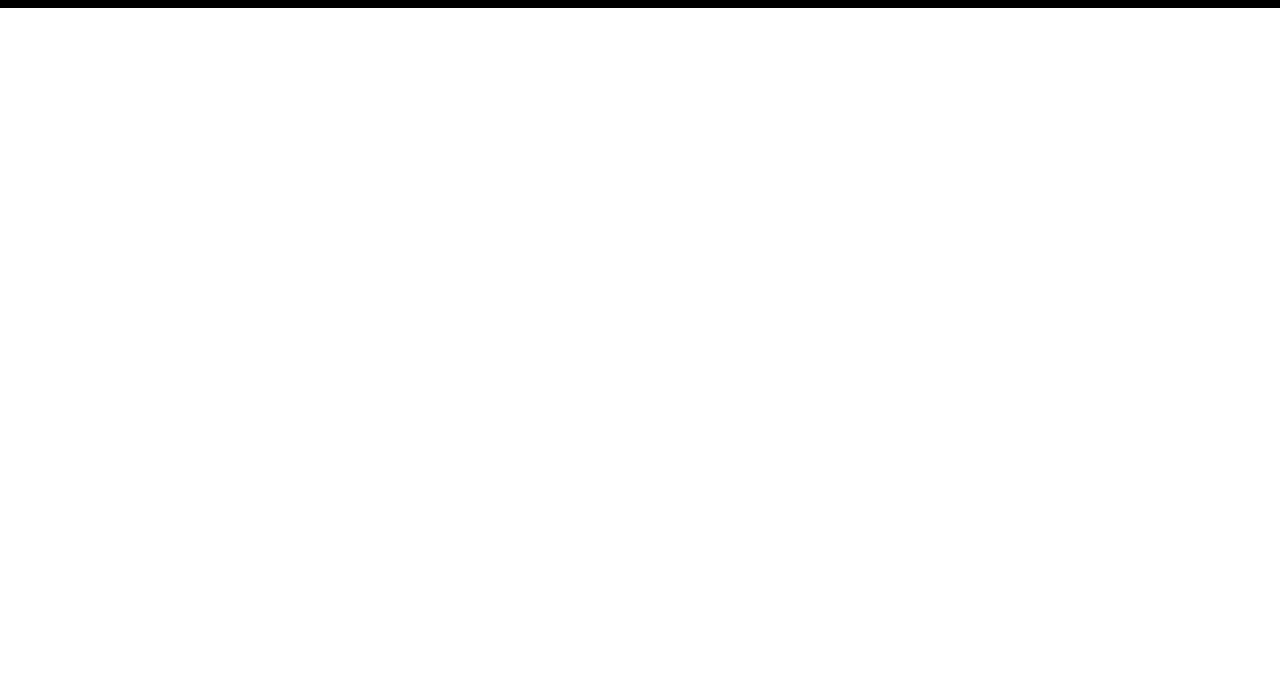
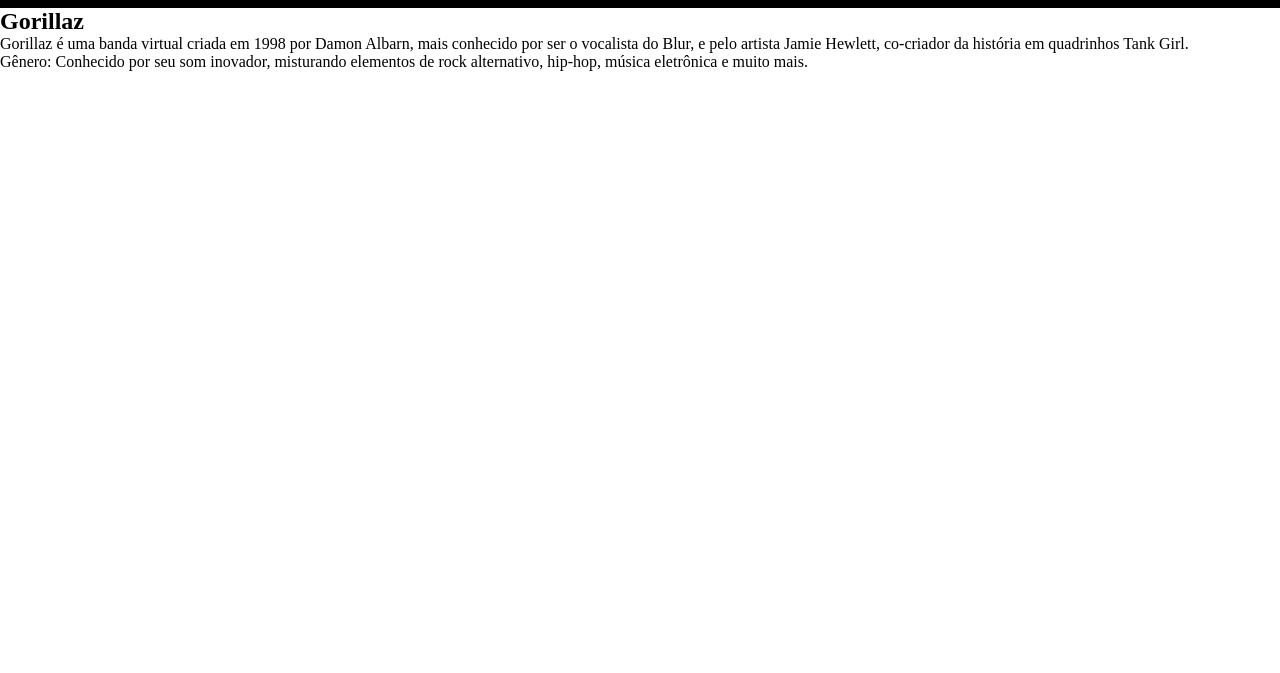
Before and after one commit to ZKdaPani/primeiro-siteescola, a plain HTML site: page index.html in a window 1280 px wide. Shown: the part 127-800 px from the top of the page. Drawn offline with Linux system fonts and the light colour scheme.

Commit message:
Add files via upload

```diff
--- a/index.html
+++ b/index.html
@@ -18,6 +18,10 @@
         <li class="cabecalho-lista-item">arts</li>
     </ul>
    </header>
-
+<section class="escola">
+    <h2 class="gorillaz-titulo">Gorillaz</h2>
+    <p class="gorillaz-texto-1">Gorillaz é uma banda virtual criada em 1998 por Damon Albarn, mais conhecido por ser o vocalista do Blur, e pelo artista Jamie Hewlett, co-criador da história em quadrinhos Tank Girl. </p>
+    <p class="gorillaz-texto-2"> Gênero: Conhecido por seu som inovador, misturando elementos de rock alternativo, hip-hop, música eletrônica e muito mais.</p>
+</section>
 </body>
 </html>
```
